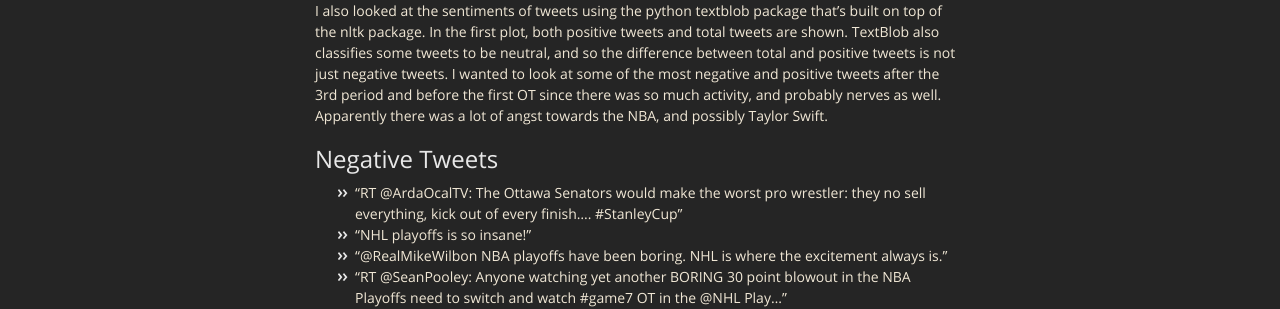
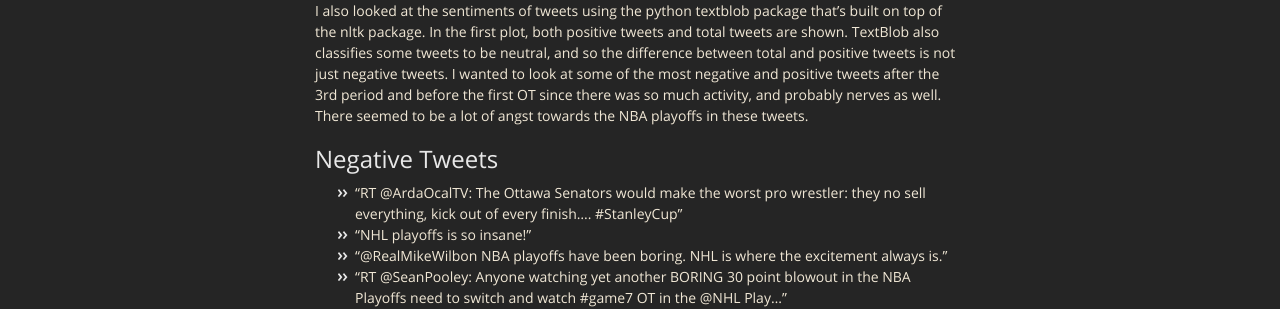
Before and after one commit to mrbrins82/mrbrins82.github.io, a Jekyll site: the page built from hockeytweets.md, in a window 1280 px wide and 900 px high, scrolled down 2192 px. Shown: the part 259-568 px from the top of the window. Built offline with Jekyll 4.4.1, drawn with Linux system fonts in a browser that asks for light colours; nearby versions of some CDN libraries; formulas are drawn with MathJax 3; our own code applies the rules of GitHub Pages for plain Markdown files; some of the changed text lies outside the part shown.

Commit message:
updated hockey page

```diff
--- a/hockeytweets.md
+++ b/hockeytweets.md
@@ -31,7 +31,7 @@
 
 I took the most likely values of each of these parameters to plot in the first figure. Each of the $$ \lambda_i $$ frequencies is plotted in green in the first plot, and the break takes place at the most probable value of $$ \tau $$. The values for each of the parameters is shown in the orange box in the same plot. The MCMC simulation looks to be confident that the frequency of tweeting changed at $$ t = 196 $$ minutes. This is right when the Penguins scored in the third period to make it 2-1, where it seemed that the Pens would be able to shut the game down and get a regulation victory. Ottawa came back a few minutes later to tie the game and send it into overtime. We can see the spikes in tweets that occurred right after each of these goals. There were also huge spikes during the intermissions that followed, since people are likely watching, rather than tweeting while the game is going on. After the third period is where we see the biggest spike, other than after the gamewinner in 2OT.
 
-I also looked at the sentiments of tweets using the python textblob package that's built on top of the nltk package. In the first plot, both positive tweets and total tweets are shown. TextBlob also classifies some tweets to be neutral, and so the difference between total and positive tweets is not just negative tweets. I wanted to look at some of the most negative and positive tweets after the 3rd period and before the first OT since there was so much activity, and probably nerves as well. Apparently there was a lot of angst towards the NBA, and possibly Taylor Swift.
+I also looked at the sentiments of tweets using the python textblob package that's built on top of the nltk package. In the first plot, both positive tweets and total tweets are shown. TextBlob also classifies some tweets to be neutral, and so the difference between total and positive tweets is not just negative tweets. I wanted to look at some of the most negative and positive tweets after the 3rd period and before the first OT since there was so much activity, and probably nerves as well. There seemed to be a lot of angst towards the NBA playoffs in these tweets.
 
 ## [](#header-2)Negative Tweets
 
```
Also changed, not shown: other parts of hockeytweets.md (+1 -1 lines).
